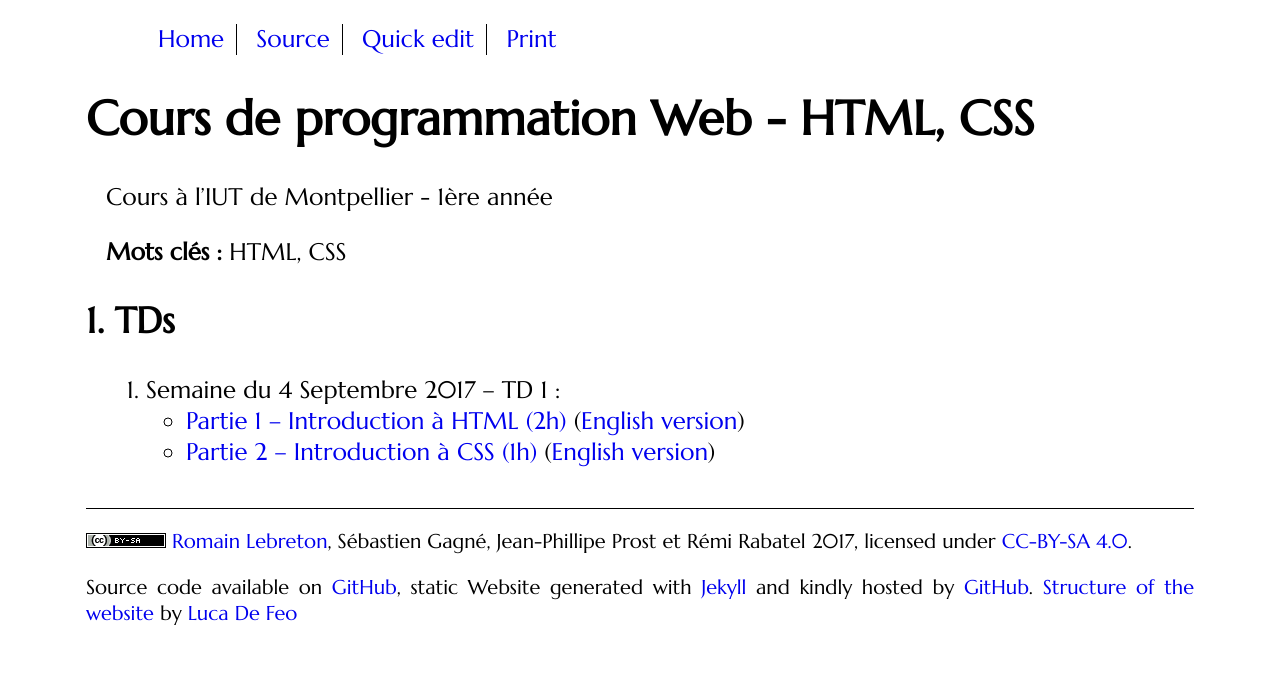
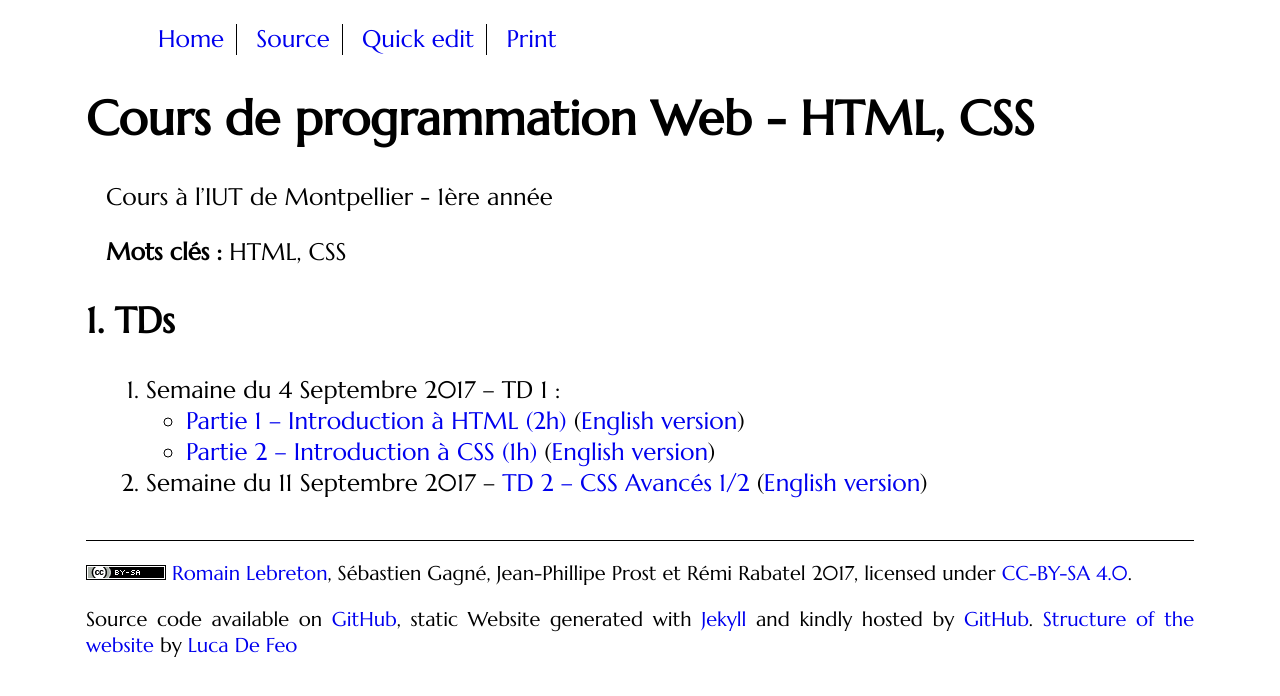
Before and after one commit to romainlebreton/R1.02-DeveloppementInterfacesWeb, a Jekyll site: the page built from index.md, in a window 1280 px wide. Shown: the top 696 px of the page. Built offline with Jekyll 4.4.1, drawn with Linux system fonts in a browser that asks for light colours; some web fonts are replaced; comment, search, counter and statistics services are not loaded.

Commit message:
Update index.md

```diff
--- a/index.md
+++ b/index.md
@@ -15,8 +15,8 @@
      ([English version](tutorials/tutorial1_1-en.html))
    * [Partie 2 -- Introduction à CSS (1h)](tutorials/tutorial1_2.html)
      ([English version](tutorials/tutorial1_2-en.html))
-<!-- 1. Semaine du 11 Septembre 2017 -- [TD 2 -- CSS Avancés 1/2](tutorials/tutorial2.html) -->
-<!--      ([English version](tutorials/tutorial2-en.html)) -->
+1. Semaine du 11 Septembre 2017 -- [TD 2 -- CSS Avancés 1/2](tutorials/tutorial2.html)
+   ([English version](tutorials/tutorial2-en.html))
 <!-- 1. Semaine du 18 Septembre 2017 -- [TD 3 -- CSS Avancés 2/2](tutorials/tutorial3.html) -->
 <!-- 	 ([English version](tutorials/tutorial3-en.html)) -->
 <!-- 1. Semaine du 25 Septembre 2017 -- [lancement du projet](projet.html) -->
```
